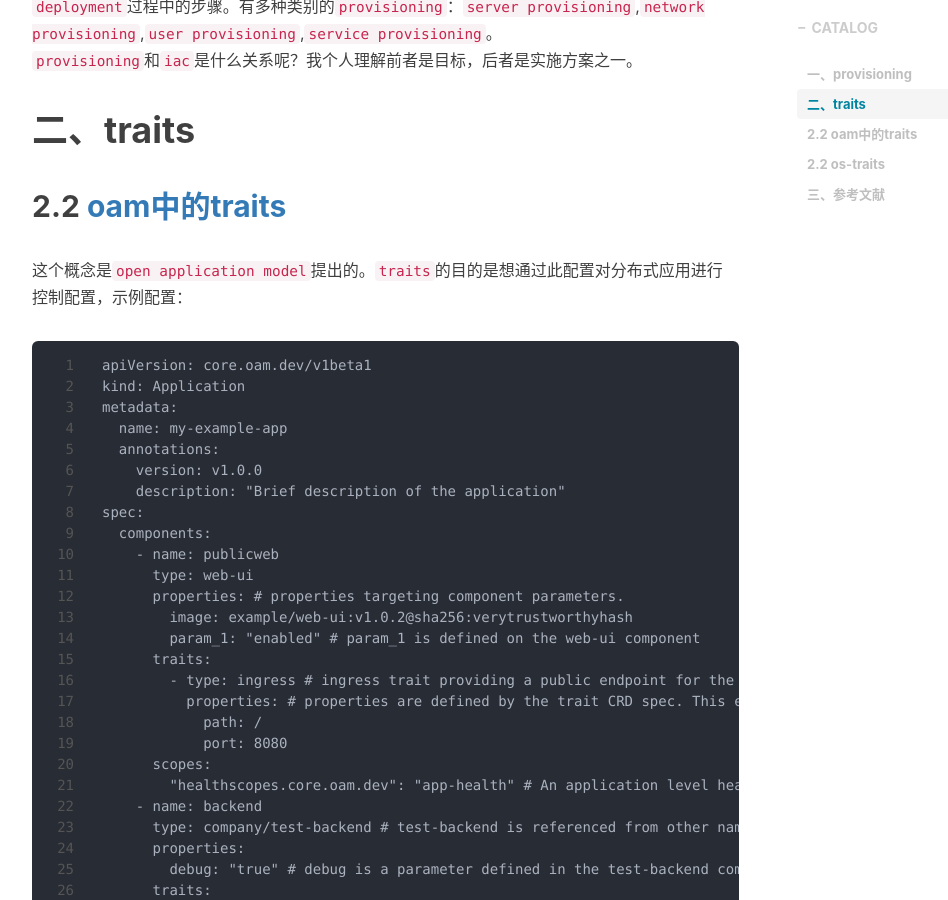
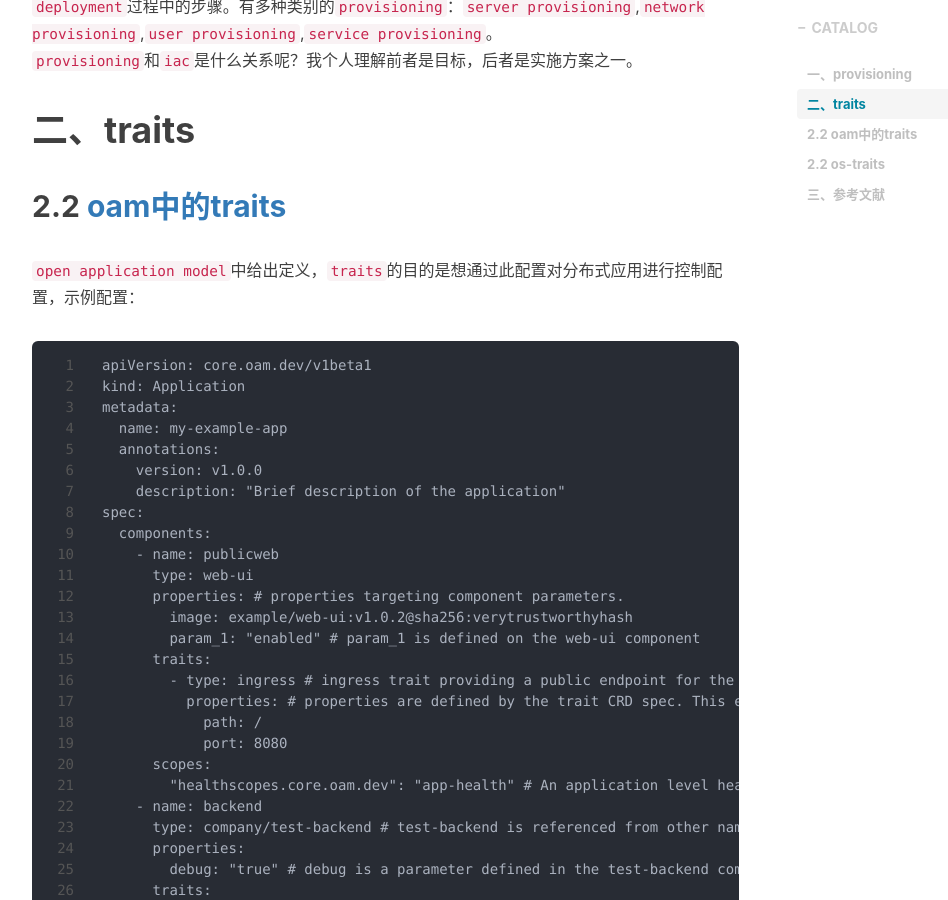
Before and after one commit to shihai1991/shihai1991.github.io, a Jekyll site: the page built from _posts/2022-09-16-application-operate.md, in a window 1280 px wide and 900 px high, scrolled down 621 px. Shown: the whole window, without its empty margins (233-1181 px from the left). Built offline with Jekyll 4.4.1, drawn with Linux system fonts in a browser that asks for light colours; nearby versions of some CDN libraries; comment, search, counter and statistics services are not loaded.

Commit message:
Update 2022-09-16-application-operate.md

````diff
--- a/_posts/2022-09-16-application-operate.md
+++ b/_posts/2022-09-16-application-operate.md
@@ -14,7 +14,7 @@ time: '2022.09.16 11:34:00'
 
 # 二、traits
 ## 2.2 [oam中的traits](https://github.com/oam-dev/spec/blob/master/6.traits.md)
-这个概念是`open application model`提出的。`traits`的目的是想通过此配置对分布式应用进行控制配置，示例配置：
+`open application model`中给出定义，`traits`的目的是想通过此配置对分布式应用进行控制配置，示例配置：
 ```
 apiVersion: core.oam.dev/v1beta1
 kind: Application
````
